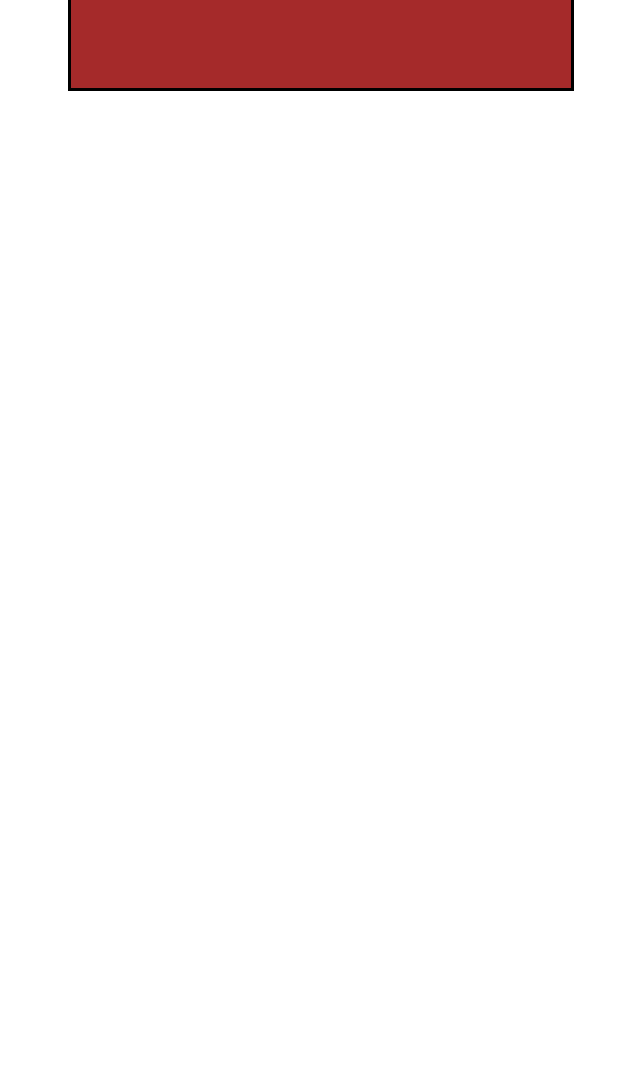
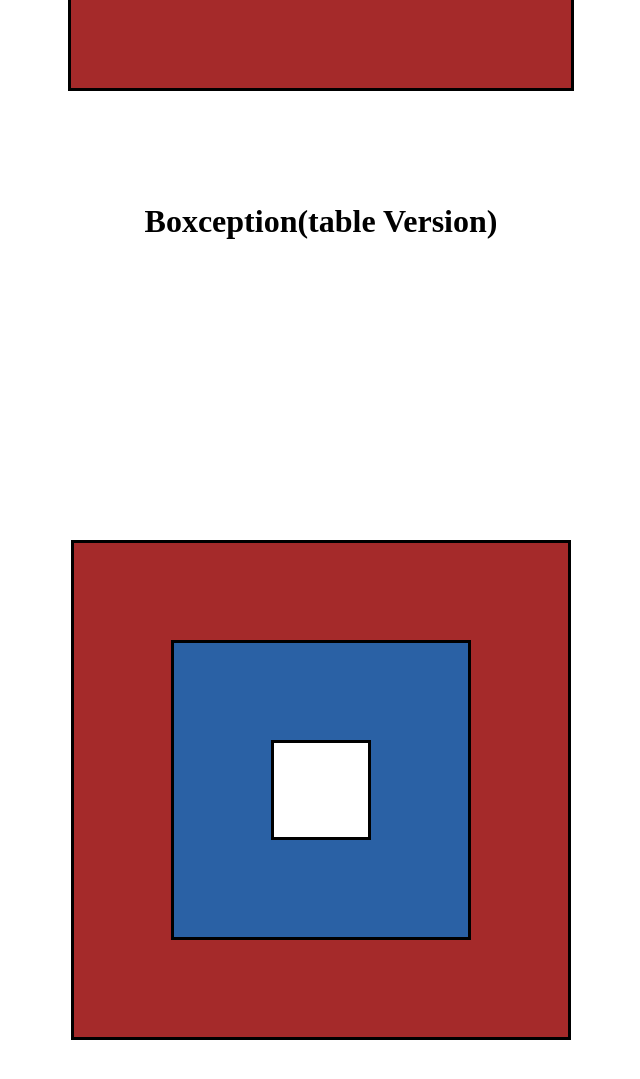
Before and after one commit to AshlynBarrera/Boxception, a plain HTML site: page index.html in a window 1280 px wide. Shown: the part 573-1652 px from the top of the page, without its empty margins (319-959 px from the left). Before the commit the page ends 800 px from the top, so only its background shows below. Drawn offline with Linux system fonts and the light colour scheme.

Commit message:
mof made to index.html and style.css, table version

```diff
--- a/index.html
+++ b/index.html
@@ -11,10 +11,15 @@
 </head>
 <body>
     <h1>Boxception(Div Version)</h1>
-
     <div id="box-out"></div>
     <div id="box-middle"></div>
     <div id="box-in"></div>
 
+
+    <h1>Boxception(table Version)</h1>
+    <table id="box-outt"></table>
+    <table id="box-midd"></table>
+    <table id="box-inn"></table>
+
 </body>
 </html>
--- a/style.css
+++ b/style.css
@@ -1,7 +1,6 @@
 h1{
    text-align:center;
 }
-
 
 div#box-out{
    width: 500px;
@@ -26,3 +25,30 @@ div#box-in{
    border:3px solid black;
    margin: 300px auto;
 }
+
+
+
+/* Bonus (Table) */
+table#box-outt{
+   width: 500px;
+   height: 500px;
+   background-color: brown;
+   border:3px solid black ;
+   margin: 300px auto;
+}
+
+table#box-midd{
+   width: 300px;
+   height: 300px;
+   background-color: rgb(42, 97, 165);
+   border:3px solid black;
+   margin: -700px auto;
+}
+
+table#box-inn{
+   width: 100px;
+   height: 100px;
+   background-color: white;
+   border:3px solid black;
+   margin: 500px auto;
+}
```
